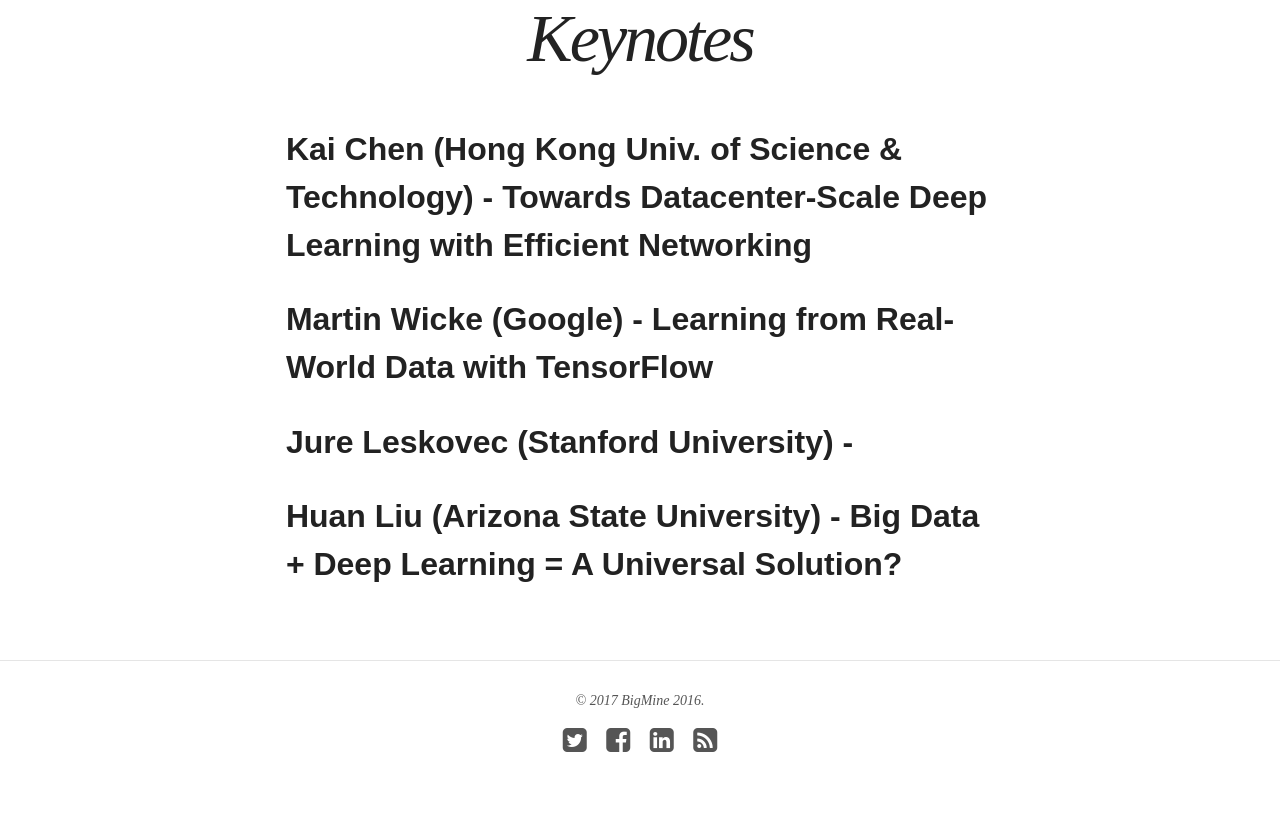
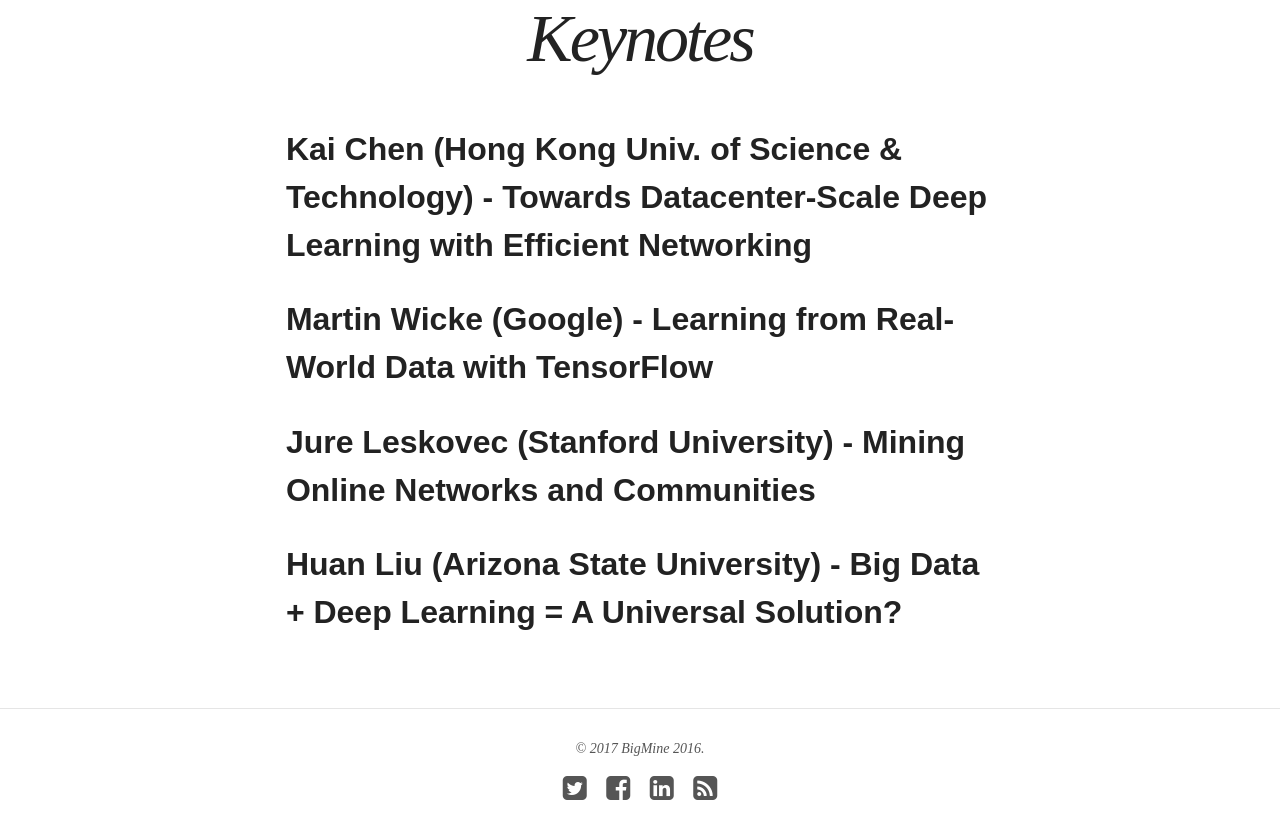
Before and after one commit to bigmine/bigmine17, a Jekyll site: the page built from keynotes.md, in a window 1280 px wide and 900 px high, scrolled down 600 px. Shown: the top 839 px of the window. Built offline with Jekyll 4.4.1, drawn with Linux system fonts in a browser that asks for light colours; nearby versions of some CDN libraries.

Commit message:
fix keynote titles

```diff
--- a/keynotes.md
+++ b/keynotes.md
@@ -29,7 +29,6 @@ holds a PhD from ETH Zurich.
 <img src="images/martin.jpg" alt="Martin Wicke"/>
 -->
 
-
-## Jure Leskovec (Stanford University) -
+## Jure Leskovec (Stanford University) - Mining Online Networks and Communities
 
 ## Huan Liu (Arizona State University) - Big Data + Deep Learning = A Universal Solution?
```
